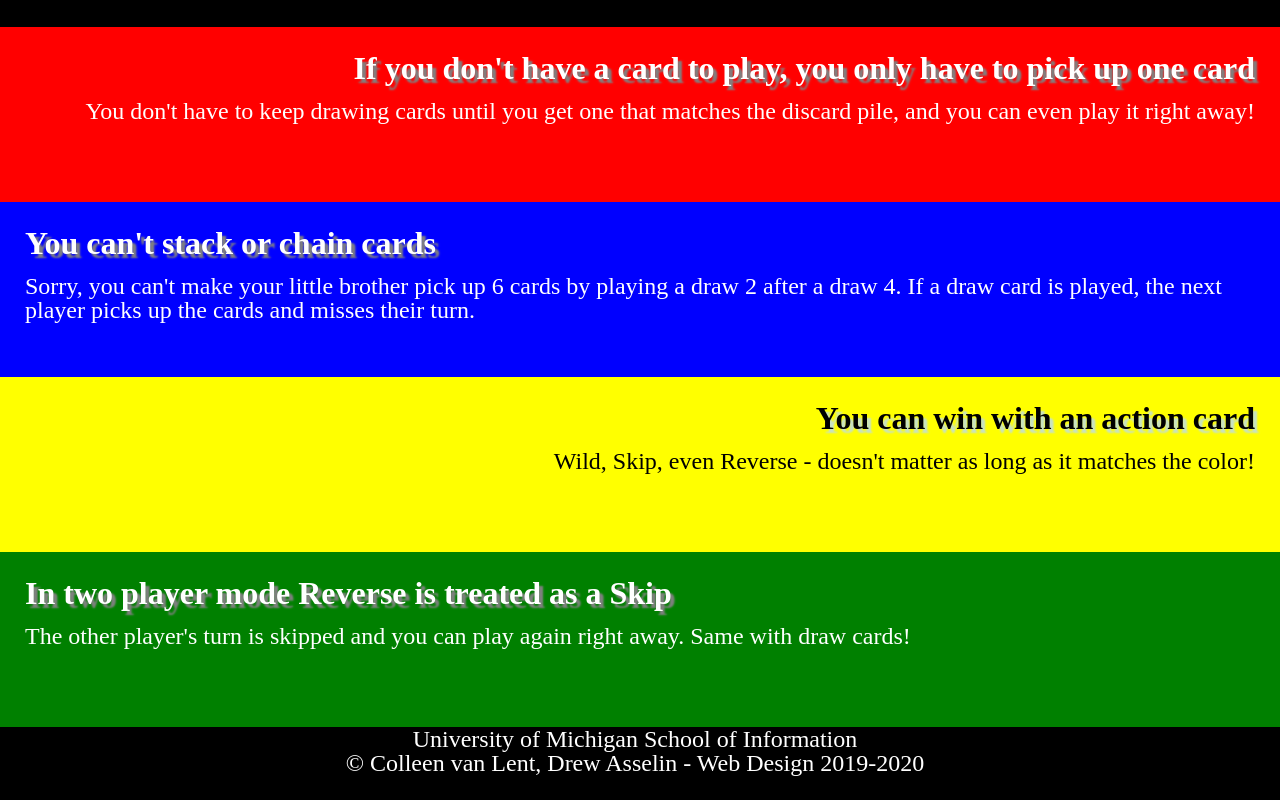
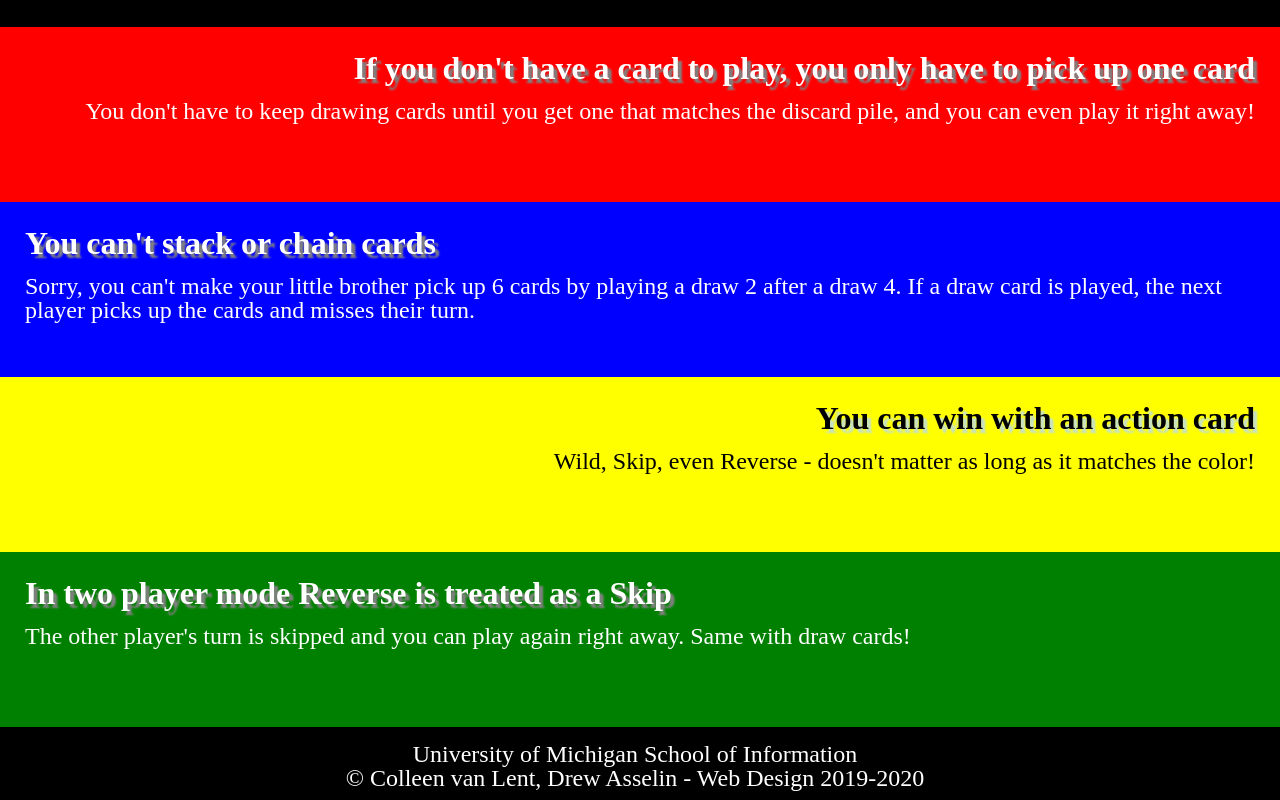
Before and after one commit to hiramr/homework2-2021, a plain HTML site: page index.html in a window 1280 px wide. Shown: the part 675-1475 px from the top of the page. Drawn offline with Linux system fonts and the light colour scheme.

Commit message:
Update style.css

```diff
--- a/css/style.css
+++ b/css/style.css
@@ -62,8 +62,7 @@ div{
 
 .p_footer{
     text-align: center;
-    padding-top: 0%;
     padding-bottom: 10px;
     padding-right: 10px;
-    padding-left: 0%;
+
 }
```
